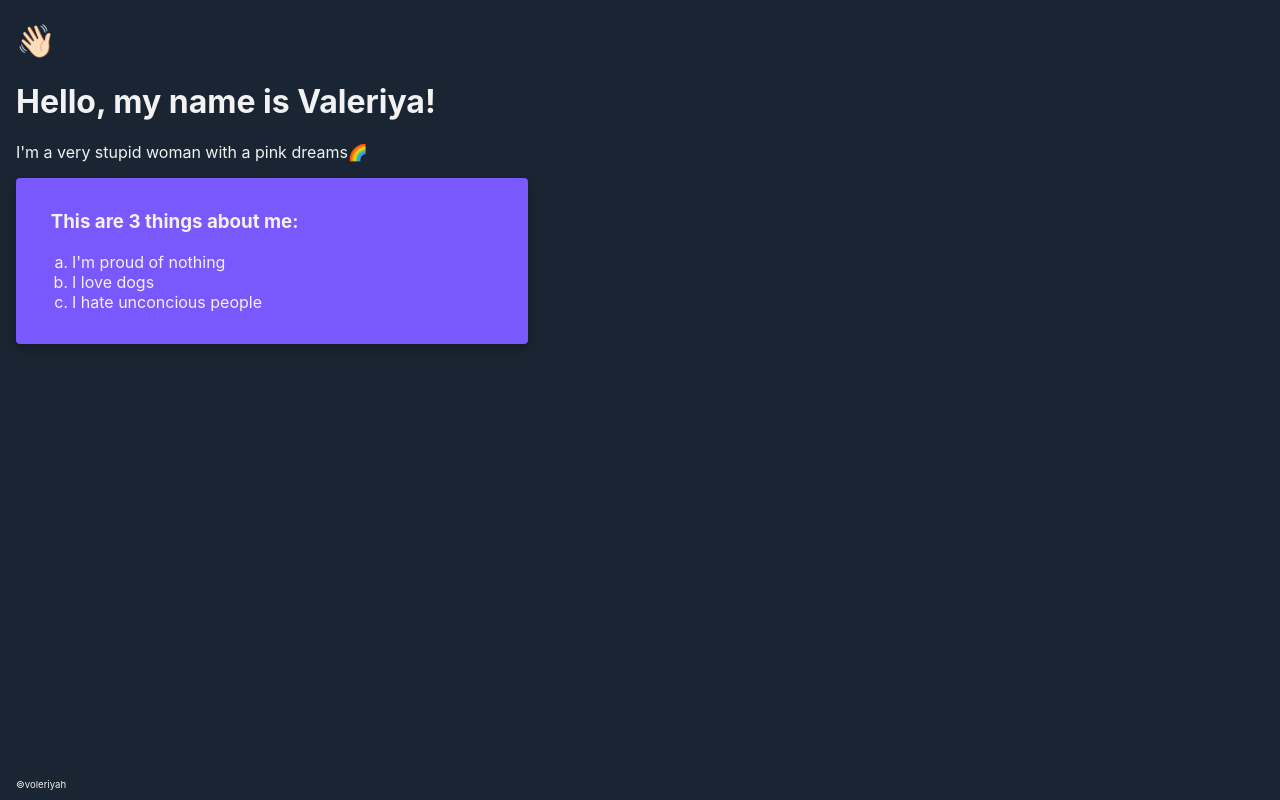
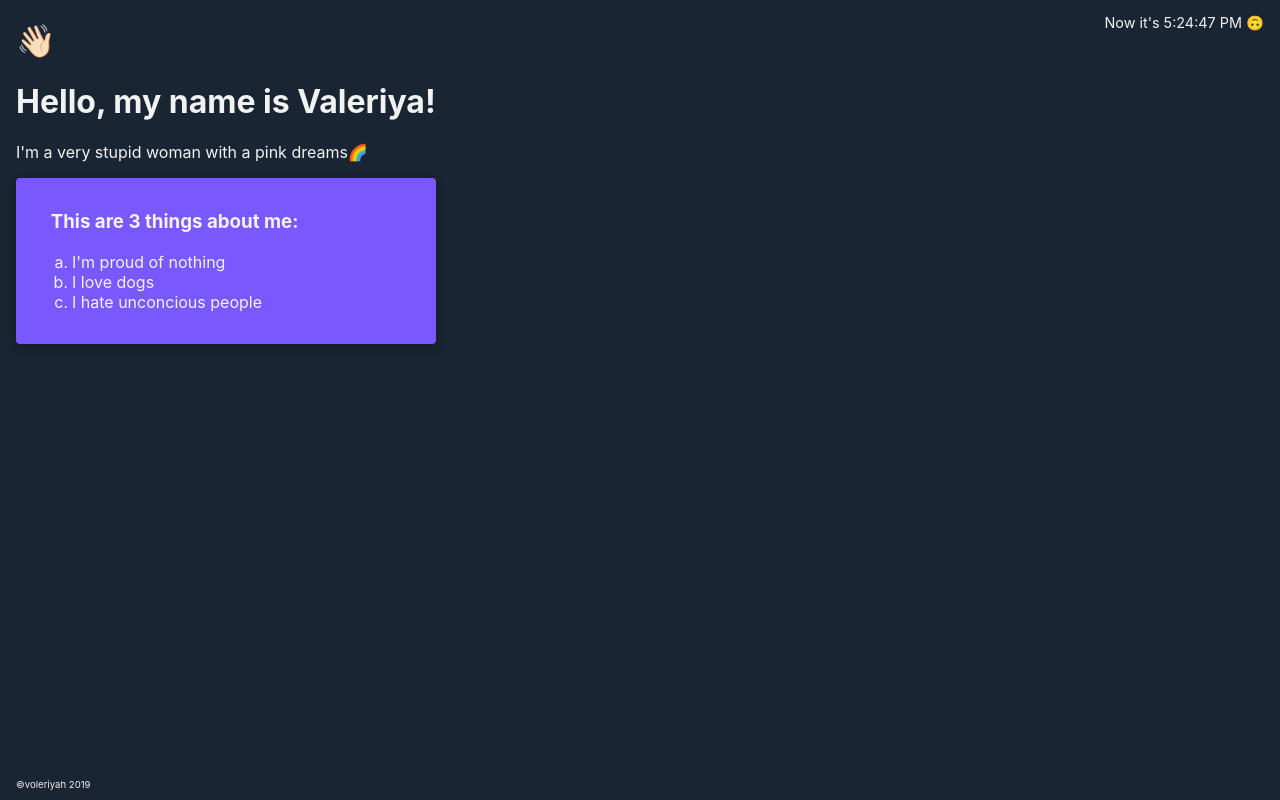
Before and after one commit to vo1eriyah/reacttest, a React app: page / in a window 1280 px wide. Built offline with nearby package versions, Linux system fonts and the light colour scheme.

Commit message:
9th / Finally works! 🤓

```diff
--- a/src/components/App.js
+++ b/src/components/App.js
@@ -1,14 +1,13 @@
 import React from 'react';
 import Selfinfo from './Self-info';
 import Footer from './Footer';
-import './Main.css'
 
 function App(props) {
   return (
-    <main>
+    <div >
       <Selfinfo /*name="Valeriya"*//>
       <Footer />
-    </main>
+    </div>
   );
 }
 
--- a/src/components/CurrentDate.js
+++ b/src/components/CurrentDate.js
@@ -3,20 +3,37 @@ import ReactDOM from 'react-dom'
 
 class CurrentDate extends React.Component{
     constructor(props){
-        super(props)
-        this.state = {date: new Date()}
+        super(props);
+        this.state = {date: new Date()};
+    }
+
+    componentDidMount(){
+        this.timerID = setInterval(
+            () => this.tick(),
+            1000
+        );
+    }
+
+    componentWillUnmount(){
+        clearInterval(this.timerID);
+    }
+
+    tick(){
+        this.setState({ date: new Date()});
     }
 
     render(){
         return(
-            <div>
-                <h2>wow!</h2>
+            <div
+            className="Date">
                 <p>
-                    Now it's {this.state.date.toLocaleDateString()} 🙃
+                    Now it's {this.state.date.toLocaleTimeString()} 🙃
                 </p>
             </div>
         )
     }
 }
 
-ReactDOM.render(<CurrentDate />, document.getElementById('datetime'))
+
+
+export default CurrentDate;
--- a/src/components/Footer.js
+++ b/src/components/Footer.js
@@ -3,7 +3,7 @@ import React from 'react'
 function Footer (){
     return (
         <footer>
-            <p>©voleriyah</p>
+            <p>©voleriyah 2019</p>
         </footer>
     )
 }
--- a/src/components/Main.css
+++ b/src/components/Main.css
@@ -1,17 +1,25 @@
-main {
+body {
     margin: 0 auto;
     align-items: center;
     width: 100vw;
     height: 100vh;
     position: fixed;
     top: 0;
+    left: 0;
     background-color: #192532;
     color: #F2F2F2;
     font-family: -apple-system, BlinkMacSystemFont, 'Segoe UI', Roboto, Oxygen, Ubuntu, Cantarell, 'Open Sans', 'Helvetica Neue', sans-serif;
 }
 
+.Date{
+    float: right;
+    font-size: 0.9rem;
+    margin-right: 16px;
+}
+
 .My-info{
     margin: 0px 16px 16px 16px;
+    float: left;
 }
 
 .My-card {
@@ -30,6 +38,8 @@ main {
     list-style-type: lower-latin;
 }
 
+
+
 footer {
     font-size: 0.6rem;
     position: fixed;
```
Also changed, not shown: public/index.html (+1 -0 lines), src/components/Self-info.js (+0 -13 lines), src/index.js (+4 -5 lines).
